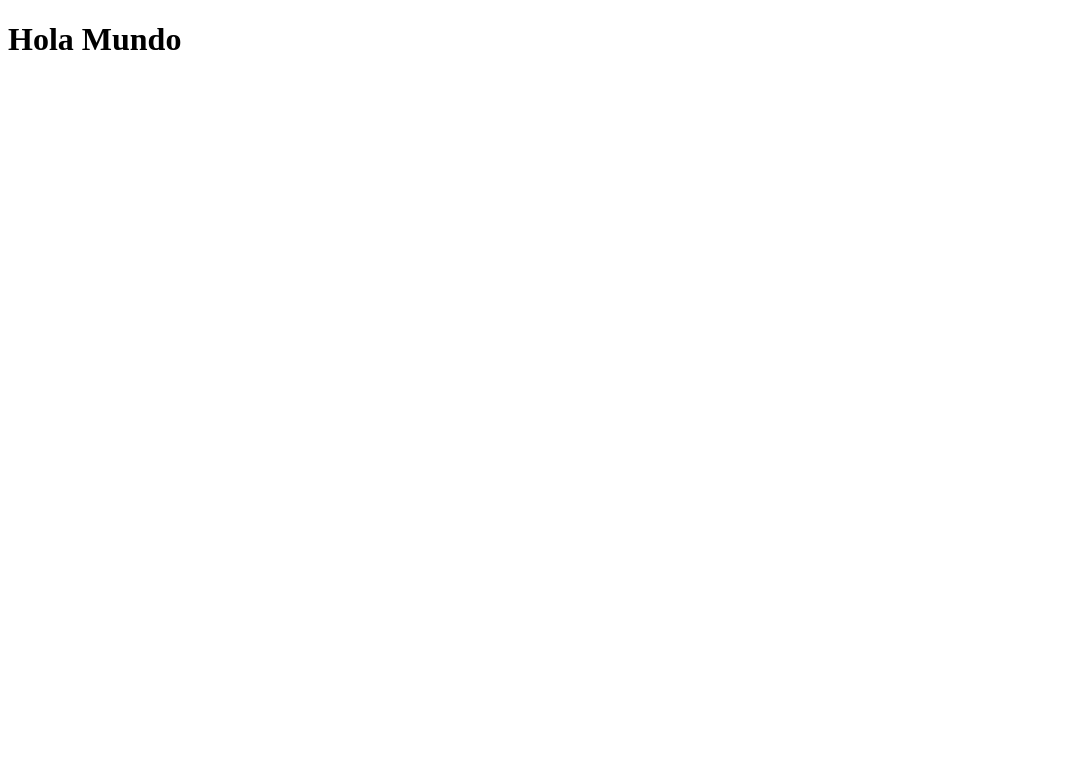
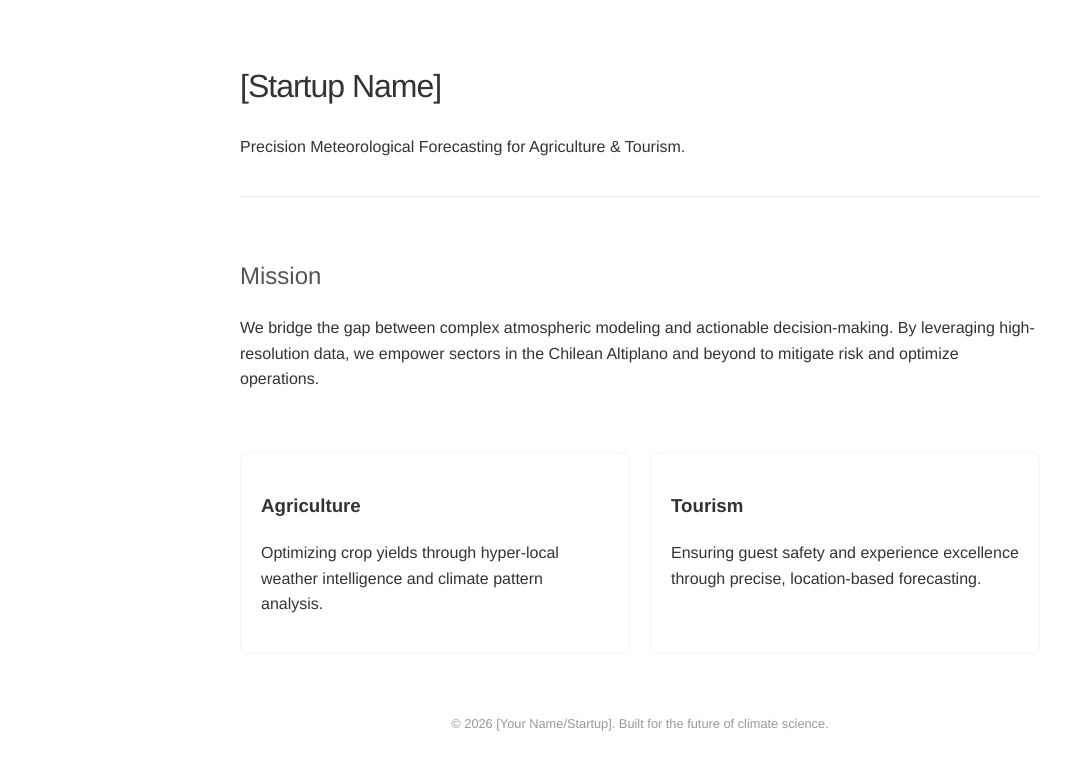
Before and after one commit to pnowajew/cumulonimbus-web, a plain HTML site: page index.html in a window 1280 px wide. Shown: the whole page, without its empty margins (0-1084 px from the left). Drawn offline with Linux system fonts and the light colour scheme.

Commit message:
Revise index.html for language, title, and styles
Updated the language attribute, title, and added styles for layout and typography.

```diff
--- a/index.html
+++ b/index.html
@@ -1,10 +1,55 @@
 <!DOCTYPE html>
-<html lang="es">
+<html lang="en">
 <head>
     <meta charset="UTF-8">
-    <title>Mi página web</title>
+    <meta name="viewport" content="width=device-width, initial-scale=1.0">
+    <title>Climate Analytics | Startup Name</title>
+    <style>
+        body {
+            font-family: 'Helvetica Neue', Helvetica, Arial, sans-serif;
+            line-height: 1.6;
+            color: #333;
+            max-width: 800px;
+            margin: 0 auto;
+            padding: 40px 20px;
+            background-color: #ffffff;
+        }
+        header { border-bottom: 1px solid #eee; padding-bottom: 20px; margin-bottom: 40px; }
+        h1 { font-weight: 300; letter-spacing: -1px; }
+        h2 { font-weight: 400; color: #555; margin-top: 40px; }
+        .hero { margin: 60px 0; }
+        .grid { display: grid; grid-template-columns: 1fr 1fr; gap: 20px; margin-top: 20px; }
+        .card { padding: 20px; border: 1px solid #f4f4f4; border-radius: 8px; }
+        footer { margin-top: 60px; font-size: 0.8em; color: #999; text-align: center; }
+        a { color: #007bff; text-decoration: none; }
+    </style>
 </head>
 <body>
-    <h1>Hola Mundo</h1>
+
+    <header>
+        <h1>[Startup Name]</h1>
+        <p>Precision Meteorological Forecasting for Agriculture & Tourism.</p>
+    </header>
+
+    <div class="hero">
+        <h2>Mission</h2>
+        <p>We bridge the gap between complex atmospheric modeling and actionable decision-making. By leveraging high-resolution data, we empower sectors in the Chilean Altiplano and beyond to mitigate risk and optimize operations.</p>
+    </div>
+
+    <div class="grid">
+        <div class="card">
+            <h3>Agriculture</h3>
+            <p>Optimizing crop yields through hyper-local weather intelligence and climate pattern analysis.</p>
+        </div>
+        <div class="card">
+            <h3>Tourism</h3>
+            <p>Ensuring guest safety and experience excellence through precise, location-based forecasting.</p>
+        </div>
+    </div>
+
+    <footer>
+        <p>© 2026 [Your Name/Startup]. Built for the future of climate science.</p>
+    </footer>
+
 </body>
 </html>
```
